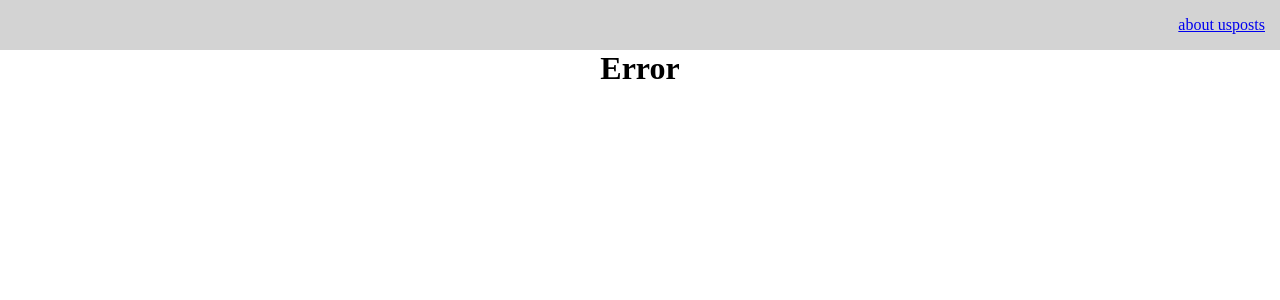
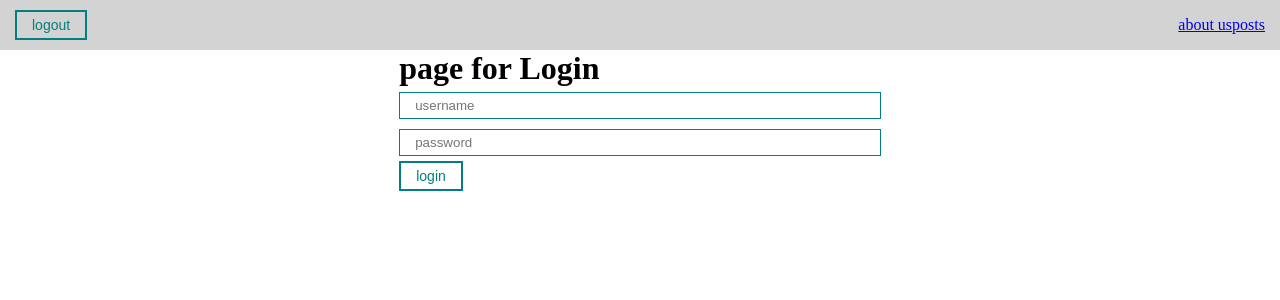
Before and after one commit to kikilove5me/posts_manager, a React (Create React App) app: page / in a window 1280 px wide. Shown: the top 300 px of the page. Built offline with nearby package versions, Linux system fonts and the light colour scheme.

Commit message:
added infinite scroll

```diff
--- a/package.json
+++ b/package.json
@@ -20,12 +20,6 @@
     "test": "react-scripts test",
     "eject": "react-scripts eject"
   },
-  "eslintConfig": {
-    "extends": [
-      "react-app",
-      "react-app/jest"
-    ]
-  },
   "browserslist": {
     "production": [
       ">0.2%",
--- a/src/App.js
+++ b/src/App.js
@@ -1,18 +1,33 @@
 
-import React from "react";
+import React, { useEffect } from "react";
 import { BrowserRouter } from "react-router-dom";
 import { AppRouter } from "./components/UI/appRouter/AppRouter";
 import { Navbar } from "./components/UI/navbar/Navbar";
+import { AuthContext } from "./context";
+import { useState } from "react";
 
 import './styles/App.css';
 
 
 function App() {
+  const [isAuth, setIsAuth] = useState(false);
+  const [isLoading, setLoading] = useState(true);
+
+  useEffect(() => {
+    if (localStorage.getItem('auth')) {
+      setIsAuth(true);
+    }
+    setLoading(false);
+  }, []);
+
   return (
-    <BrowserRouter>
-      <Navbar />
-      <AppRouter />
-    </BrowserRouter>
+    <AuthContext.Provider value={{ isAuth, setIsAuth, isLoading }} >
+      <BrowserRouter>
+        <Navbar />
+        <AppRouter />
+      </BrowserRouter>
+    </AuthContext.Provider>
+
 
   )
 }
--- a/src/components/PostFilter.jsx
+++ b/src/components/PostFilter.jsx
@@ -1,4 +1,4 @@
-import React from 'react'
+import React from 'react';
 import { MyInput } from './UI/input/MyInput';
 import { MySelect } from './UI/select/MySelect';
 
@@ -21,5 +21,5 @@ export const PostFilter = ({ filter, setFilter }) => {
                 ]}
             />
         </div>
-    )
-}
+    );
+};
--- a/src/components/UI/appRouter/AppRouter.jsx
+++ b/src/components/UI/appRouter/AppRouter.jsx
@@ -1,19 +1,33 @@
 import React from 'react'
 import { Routes, Route } from 'react-router-dom';
-import { Error } from '../../../pages/Error';
-import { About } from '../../../pages/About';
 import { Posts } from '../../../pages/Posts';
-import { PostIdPage } from '../../../pages/PostIdPage';
+import { Login } from '../../../pages/Login';
+import { privateRoutes, publicRoutes } from '../../../router/routes';
+import { AuthContext } from '../../../context';
+import { useContext } from 'react';
+import { Loader } from '../loader/Loader';
 
 
 export const AppRouter = () => {
-    return (
-        <Routes>
-            <Route path="/about" element={<About />} />
-            <Route exact path="/posts" element={<Posts />} />
-            <Route exact path="/posts/:id" element={<PostIdPage />} />
+    const { isAuth, isLoading } = useContext(AuthContext);
+    // if (isLoading) {
+    //     return <Loader />
+    // }
+    return (isAuth
+        ? <Routes>
+            {privateRoutes.map(route =>
+                <Route key={route.path} path={route.path} exact element={< route.component key={route.path} />} />
+            )}
 
-            <Route path="*" element={<Error />} />
+            <Route path="*" element={<Posts />} />
         </Routes>
-    )
+
+
+        : <Routes>
+            {publicRoutes.map(route =>
+                <Route key={route.path} path={route.path} exact element={< route.component key={route.path} />} />
+            )}
+            <Route path="*" element={<Login />} />
+        </Routes>
+    );
 }
--- a/src/components/UI/navbar/Navbar.jsx
+++ b/src/components/UI/navbar/Navbar.jsx
@@ -1,9 +1,18 @@
-import React from 'react';
+import React, { useContext, useEffect } from 'react';
 import { Link } from 'react-router-dom';
+import { AuthContext } from '../../../context';
+import { MyButton } from '../button/MyButton';
 
 export const Navbar = () => {
+    const { isAuth, setIsAuth } = useContext(AuthContext)
+    const logout = () => {
+        setIsAuth(false);
+        localStorage.removeItem('auth');
+    }
     return (
         <div className='navbar'>
+            <MyButton onClick={logout}>logout</MyButton>
+
             <div className="navbar__links">
                 {/* use Link instead of <a> so that
             links wont reaload after click */}
--- /dev/null
+++ b/src/context/index.js
@@ -0,0 +1,3 @@
+import { createContext } from "react";
+
+export const AuthContext = createContext(null);
--- /dev/null
+++ b/src/hooks/useObserver.js
@@ -0,0 +1,17 @@
+import { useEffect, useRef } from "react";
+
+
+export const useObserver = (ref, canLoad, isLoading, callback) => {
+    const observer = useRef();
+    useEffect(() => {
+        if (isLoading) return;
+        if (observer.current) observer.current.disconnect();
+        let cb = function (entries, observer) {
+            if (entries[0].isIntersecting && canLoad) {
+                callback();
+            }
+        };
+        observer.current = new IntersectionObserver(cb);
+        observer.current.observe(ref.current);
+    }, [isLoading]);
+}
--- /dev/null
+++ b/src/pages/Login.jsx
@@ -0,0 +1,26 @@
+import React from 'react';
+import { MyButton } from '../components/UI/button/MyButton';
+import { MyInput } from '../components/UI/input/MyInput';
+import { useContext } from 'react';
+import { AuthContext } from '../context';
+
+
+export const Login = () => {
+    const { isAuth, setIsAuth } = useContext(AuthContext);
+    const login = event => {
+        //prevents to reaload Page
+        event.preventDefault();
+        setIsAuth(true);
+        localStorage.setItem('auth', 'true');
+    }
+    return (
+        <div>
+            <h1> page for Login </h1>
+            <form onSubmit={login}>
+                <MyInput type="text" placeholder='username' />
+                <MyInput type="password" placeholder='password' />
+                <MyButton>login</MyButton>
+            </form>
+        </div>
+    )
+}
--- a/src/pages/Posts.jsx
+++ b/src/pages/Posts.jsx
@@ -1,5 +1,5 @@
 
-import React, { useState, useEffect } from "react";
+import React, { useState, useEffect, useRef } from "react";
 import { PostService } from "../API/PostService";
 import { PostFilter } from "../components/PostFilter";
 import { PostForm } from "../components/PostForm";
@@ -13,6 +13,7 @@ import { Pagination } from "../components/UI/pagination/Pagination";
 import '../styles/App.css';
 import { useFetching } from "../hooks/useFetching";
 import { getPageCount, getPagesArray } from "../utils/pages";
+import { useObserver } from "../hooks/useObserver";
 
 
 
@@ -29,35 +30,42 @@ export function Posts() {
     const [totalPages, setTotalPages] = useState(0);
     const [limit, setLimit] = useState(10);
     const [page, setPage] = useState(1);
+    const lastElement = useRef();
+    console.log(lastElement);
 
 
 
     const [fetchPosts, isPostsLoading, error] = useFetching(async (limit, page) => {
         const response = await PostService.getAll(limit, page);
-        setPosts(response.data);
+        setPosts([...posts, ...response.data]);
         const totalCount = response.headers['x-total-count'];
         setTotalPages(getPageCount(totalCount, limit));
+    });
+
+    useObserver(lastElement, page < totalPages, isPostsLoading, () => {
+        setPage(page + 1);
     })
+
+
 
     //if is empty it will be called once
     useEffect(() => {
         fetchPosts(limit, page);
-    }, [])
+    }, [page]);
 
     const createPost = (newPost) => {
         setPosts([...posts, newPost]);
         setModal(false);
-    }
+    };
 
     //gets post from child Component
     const removePost = (post) => {
         setPosts(posts.filter(p => p.id !== post.id));
-    }
+    };
 
     const changePage = (page) => {
         setPage(page);
-        fetchPosts(limit, page);
-    }
+    };
 
     return (
         <div className="App">
@@ -80,11 +88,16 @@ export function Posts() {
 
             <hr style={{ margin: '15px 0' }} />
             {error && <h1>error by Loading!</h1>}
-            {isPostsLoading
-                ? <div style={{ display: "flex", justifyContent: "center", marginTop: 50 }}> < Loader /> </div>
-                : <PostList remove={removePost} posts={sortedAndSearchedPosts} title="list of Posts 1" />
-            }
-            <Pagination page={page} changePage={changePage} totalPages={totalPages} />
+
+            <PostList remove={removePost} posts={sortedAndSearchedPosts} title="list of Posts 1" />
+            <div ref={lastElement} style={{ height: 20, background: 'red' }} />
+            {isPostsLoading && <div style={{ display: "flex", justifyContent: "center", marginTop: 50 }}> < Loader /> </div>};
+
+            <Pagination
+                page={page}
+                changePage={changePage}
+                totalPages={totalPages}
+            />
         </div >
     );
 }
--- /dev/null
+++ b/src/router/routes.js
@@ -0,0 +1,15 @@
+import { About } from "../pages/About";
+import { Posts } from "../pages/Posts";
+import { PostIdPage } from "../pages/PostIdPage";
+import { Login } from "../pages/Login";
+
+
+export const privateRoutes = [
+    { path: '/about', component: About, exact: true },
+    { path: '/posts', component: Posts, exact: true },
+    { path: '/posts/:id', component: PostIdPage, exact: true }
+];
+
+export const publicRoutes = [
+    { path: '/login', component: Login, exact: true },
+];
```
Also changed, not shown: src/components/PostItem.jsx (+4 -4 lines).
